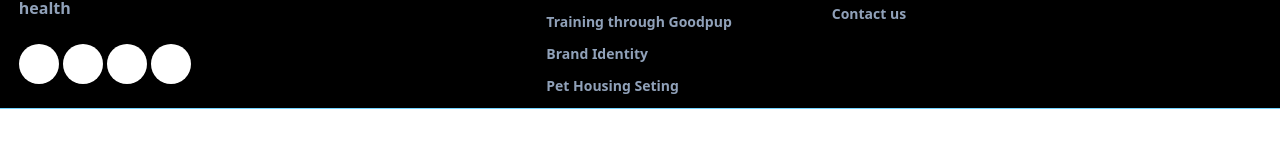
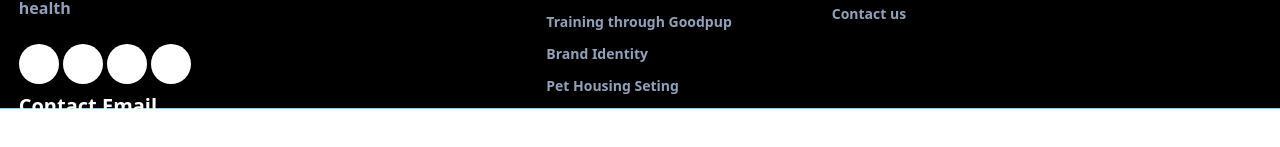
Before and after one commit to lucky2809/petcare_frontend, a React (Vite) app: page /bloges in a window 1280 px wide. Shown: the part 377-524 px from the top of the page. Built offline with nearby package versions, Linux system fonts and the light colour scheme; no server answers; some icons are missing.

Commit message:
add email

```diff
--- a/src/Components/NavComp/Footer.jsx
+++ b/src/Components/NavComp/Footer.jsx
@@ -15,6 +15,12 @@ function Footer() {
                     <div class="insta  h-10 w-10 rounded-full flex items-center justify-center bg-white hover:bg-slate-800 hover:text-orange-700 duration-700"><Icon width={30} icon={"line-md:twitter"} /> </div>
 
                     <div class="youtube  h-10 w-10 rounded-full flex items-center justify-center bg-white hover:bg-slate-800 hover:text-red-500 duration-700"> <Icon width={26} icon={"icon-park-solid:instagram-one"} /> </div>
+                </div>
+                <div className='text-white flex gap-2 pt-2 items-center'>
+                    <p className='text-xl font-semibold items-center'>Contact Email :- </p>
+                    <a href={`mailto:${import.meta.env.VITE_APP_CONTACT_EMAIL}`} >
+                        <p className='text-lg'>connect@toebeansapartment.com</p>
+                    </a>
                 </div>
             </div>
             {/* <!--Start service section --> */}
```
